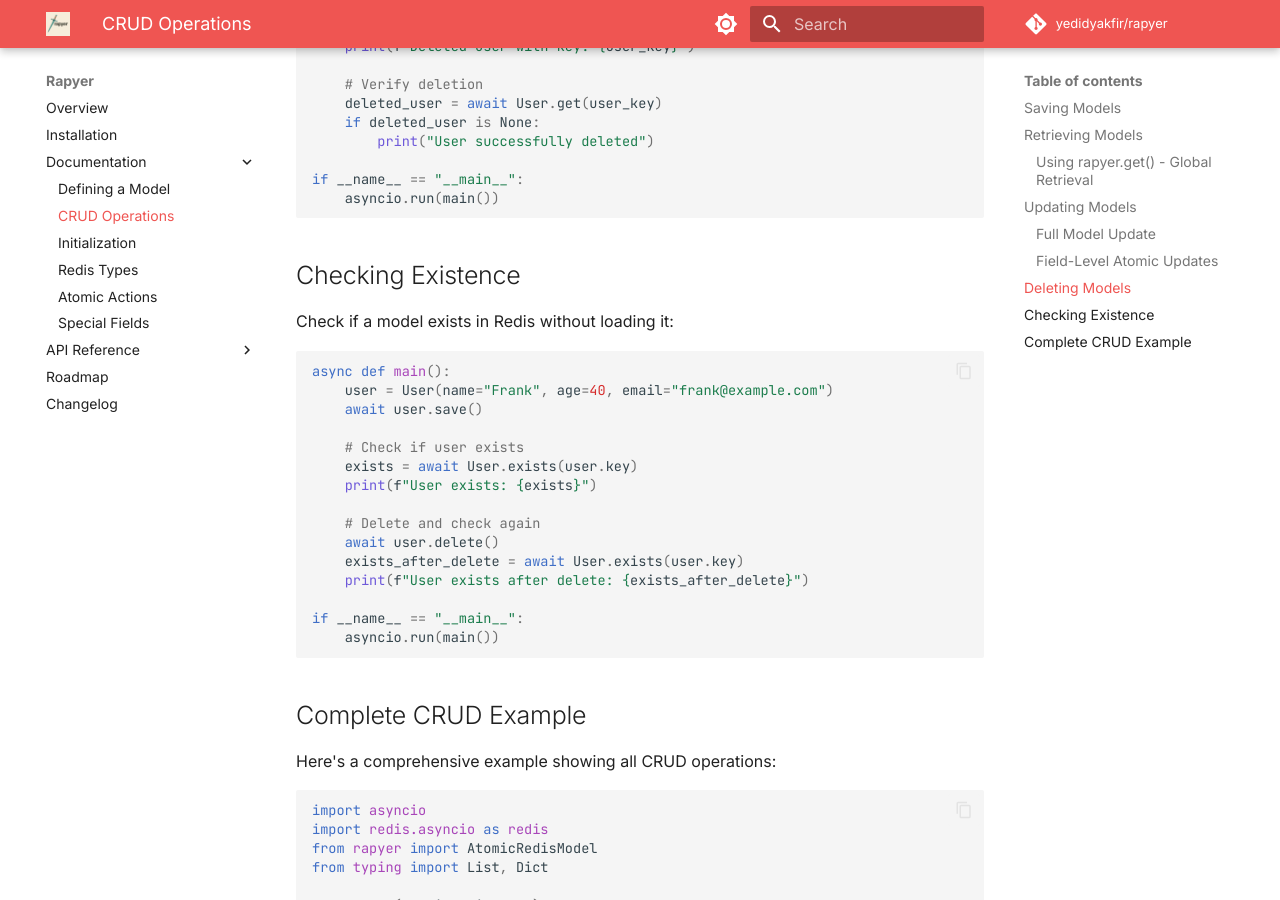
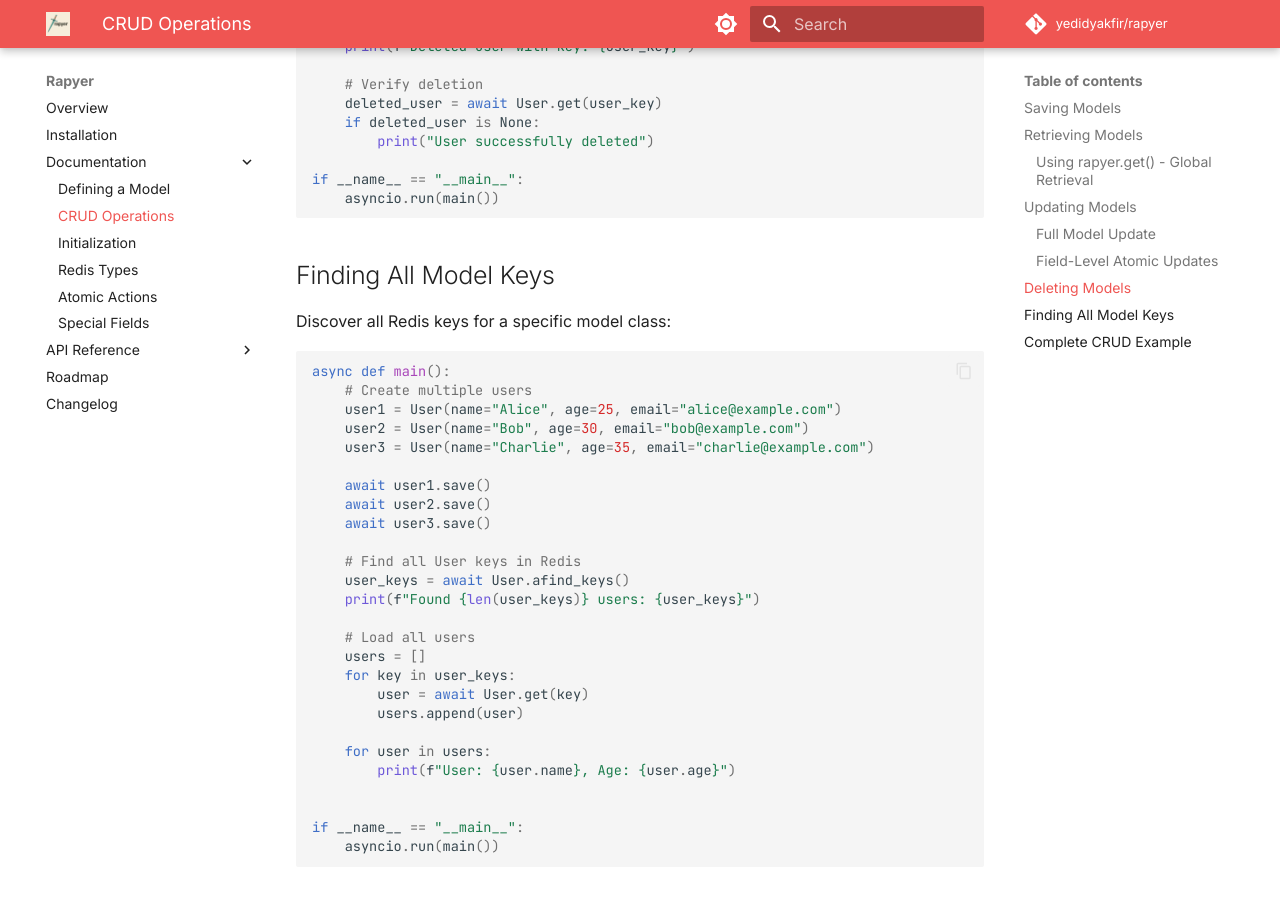
Before and after one commit to yedidyakfir/rapyer, an MkDocs documentation site: the page built from docs/documentation/crud-operations.md, in a window 1280 px wide and 900 px high, scrolled down 3366 px. Built offline with MkDocs 1.6.1 and Material for MkDocs 9.7.7, drawn with Linux system fonts in a browser that asks for light colours; comment, search, counter and statistics services are not loaded.

Commit message:
[global-rapyer-get] - added docs for afind

````diff
--- a/docs/documentation/crud-operations.md
+++ b/docs/documentation/crud-operations.md
@@ -164,23 +164,34 @@ if __name__ == "__main__":
     asyncio.run(main())
 ```
 
-## Checking Existence
+## Finding All Model Keys
 
-Check if a model exists in Redis without loading it:
+Discover all Redis keys for a specific model class:
 
 ```python
 async def main():
-    user = User(name="Frank", age=40, email="frank@example.com")
-    await user.save()
+    # Create multiple users
+    user1 = User(name="Alice", age=25, email="alice@example.com")
+    user2 = User(name="Bob", age=30, email="bob@example.com")
+    user3 = User(name="Charlie", age=35, email="charlie@example.com")
 
-    # Check if user exists
-    exists = await User.exists(user.key)
-    print(f"User exists: {exists}")
+    await user1.save()
+    await user2.save()
+    await user3.save()
 
-    # Delete and check again
-    await user.delete()
-    exists_after_delete = await User.exists(user.key)
-    print(f"User exists after delete: {exists_after_delete}")
+    # Find all User keys in Redis
+    user_keys = await User.afind_keys()
+    print(f"Found {len(user_keys)} users: {user_keys}")
+
+    # Load all users
+    users = []
+    for key in user_keys:
+        user = await User.get(key)
+        users.append(user)
+
+    for user in users:
+        print(f"User: {user.name}, Age: {user.age}")
+
 
 if __name__ == "__main__":
     asyncio.run(main())
````
Also changed, not shown: docs/api/atomic-redis-model.md (+9 -0 lines).
